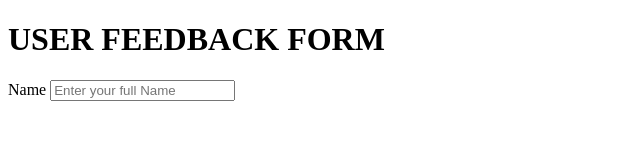
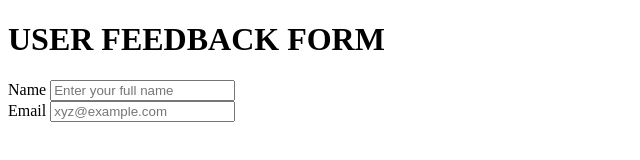
Before and after one commit to SuhailHasanKhan/User-Feedback-Form, a plain HTML site: page index.html in a window 1280 px wide. Shown: the whole page, without its empty margins (0-640 px from the left). Drawn offline with Linux system fonts and the light colour scheme.

Commit message:
Created an EMAIL input

```diff
--- a/index.html
+++ b/index.html
@@ -11,8 +11,14 @@
         <form class="form" id="feedback-form">
             <div class="field">
                 <label for="name">Name</label>
-                <input id="name" name="name" type="text" placeholder="Enter your full Name" data-tooltip="Enter your full name" />
+                <input id="name" name="name" type="text" placeholder="Enter your full name" data-tooltip="Enter your full name" />
             </div>
+
+            <div class="field">
+                <label for="email">Email</label>
+                <input id="email" name="email" type="email" placeholder="xyz@example.com" data-tooltip="Enter a Valid email address" />
+            </div>
+
         </form>
 
 
```
